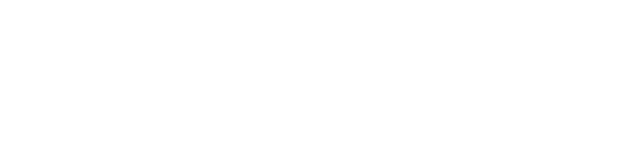
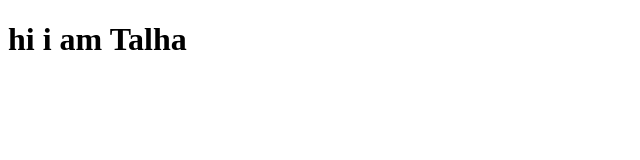
Before and after one commit to realTalha/myRepo, a plain HTML site: page index.html in a window 1280 px wide. Shown: the whole page, without its empty margins (0-640 px from the left). Drawn offline with Linux system fonts and the light colour scheme.

Commit message:
version 2

```diff
--- a/index.html
+++ b/index.html
@@ -6,6 +6,6 @@
     <title>Document</title>
 </head>
 <body>
-
+    <h1>hi i am Talha</h1>
 </body>
 </html>
```
